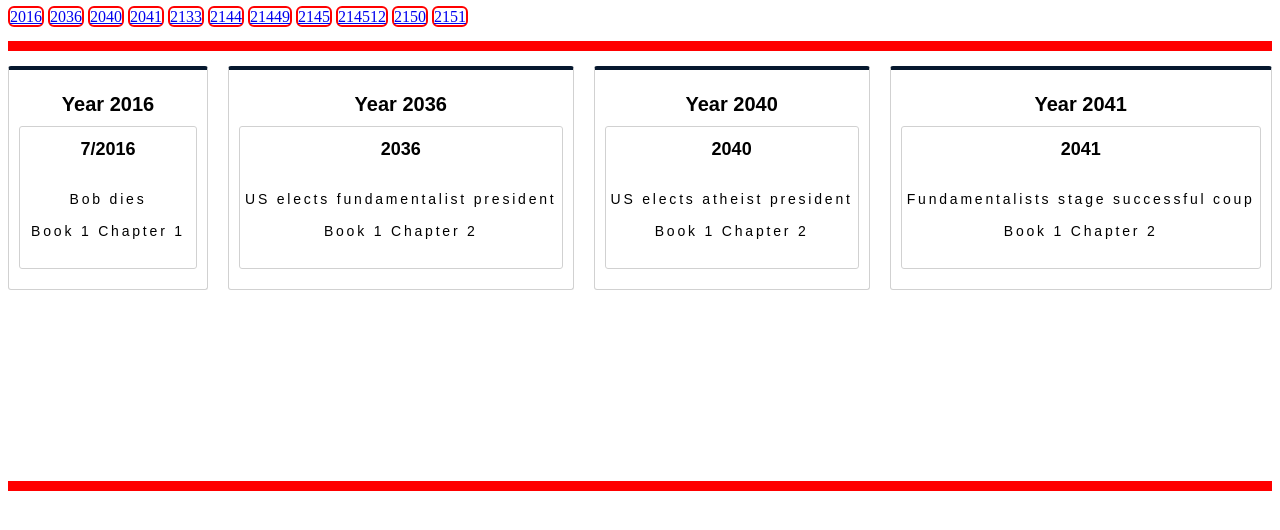
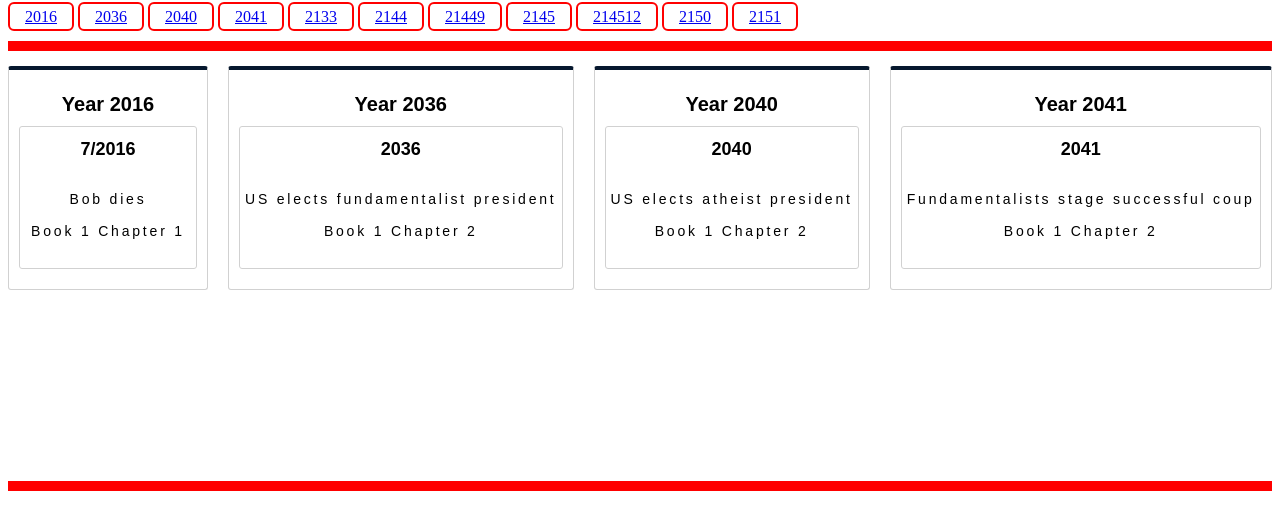
Before and after one commit to MrRedBeard/SimpleTimeline, a plain HTML site: page index.html in a window 1280 px wide. Drawn offline with Linux system fonts and the light colour scheme.

Commit message:
better looking padding for years

```diff
--- a/SimpleTimeline.css
+++ b/SimpleTimeline.css
@@ -211,7 +211,8 @@ simpleTimeline .year .entry img
 .yearStyle
 {
 	border: 2px solid red;
-	border-radius: 6px;
+  border-radius: 6px;
+  padding: 4px 15px;
 }
 simpleTimeline .year .entry .content {
   letter-spacing: 0.2em;
```
